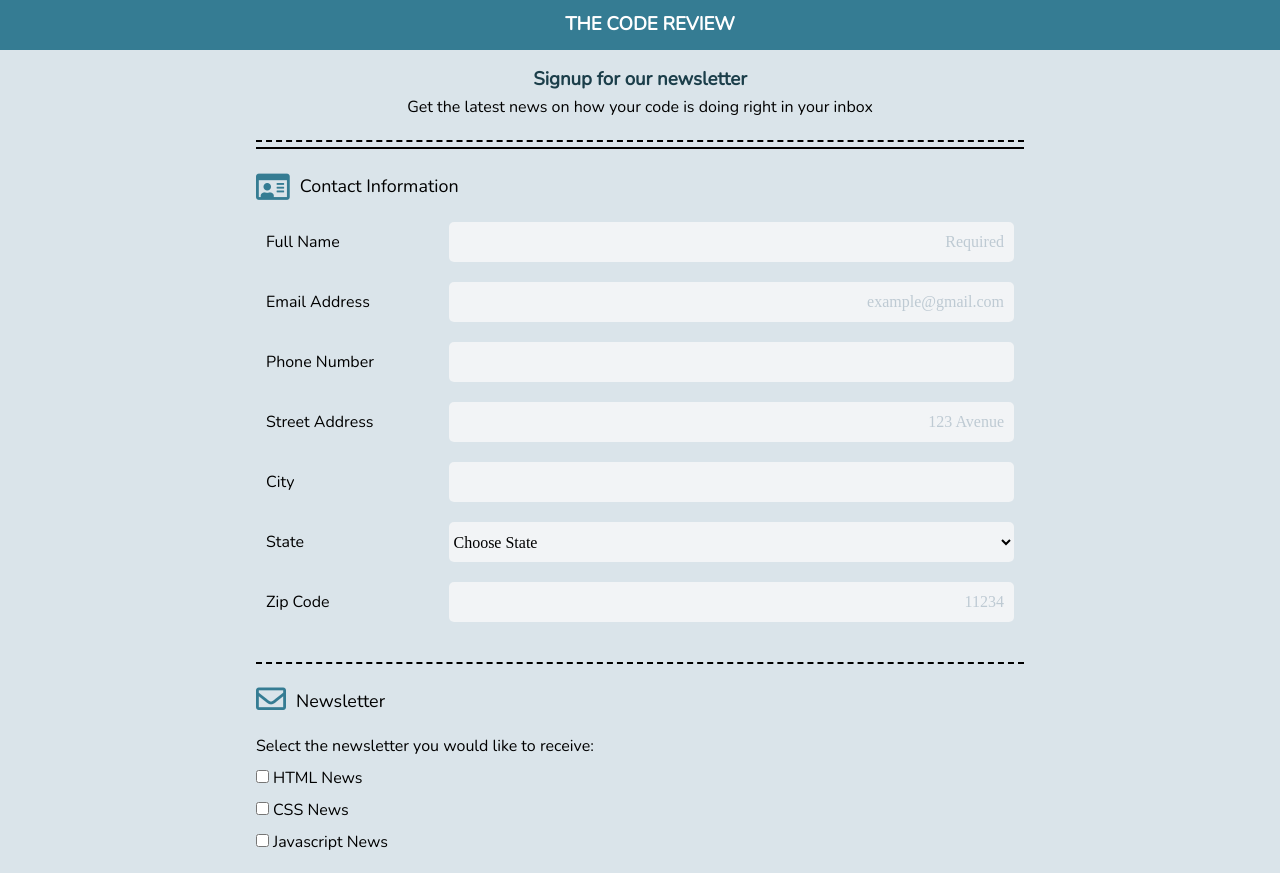
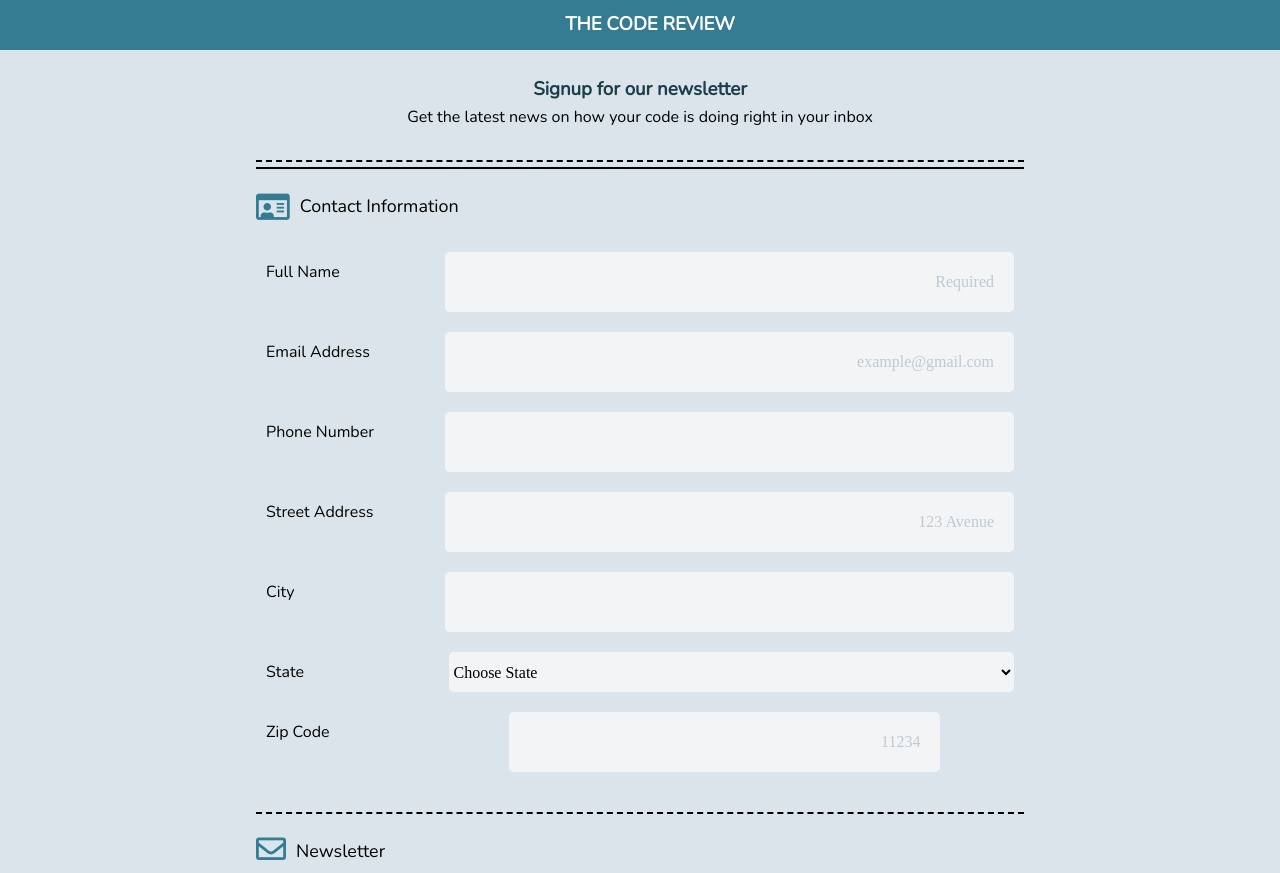
Before and after one commit to bbycobra/project_3, a plain HTML site: page index.html in a window 1280 px wide. Shown: the top 873 px of the page. Drawn offline with nearby package versions, Linux system fonts and the light colour scheme.

Commit message:
update to files

```diff
--- a/index.html
+++ b/index.html
@@ -3,7 +3,7 @@
 
 <head>
     <meta charset="utf-8">
-    <title>Portafolio</title>
+    <title>Signup Form</title>
     <meta name="viewport" content="width=device-width, initial-scale=1.0">
     <link rel="stylesheet" href="https://fonts.googleapis.com/css?family=Nunito">
     <link rel="stylesheet" href="https://fonts.googleapis.com/css?family=Roboto">
@@ -14,8 +14,9 @@
 
 <body>
 
+    <div class="headline">The Code Review</div>
+
     <header class="main">
-        <div class="headline">The Code Review</div>
         <div class="signup">Signup for our newsletter</div>
         <p>Get the latest news on how your code is doing right in your inbox</p>
     </header>
--- a/style.css
+++ b/style.css
@@ -9,10 +9,18 @@ input[type="text"],
 input[type="email"],
 input[type="number"],
 input[type="tel"],
-textarea,
+textarea {
+  width: 100%;
+  padding: 10px;
+  border: 1px;
+  border-radius: 5px;
+  background-color: #F2F4F6;
+  height: 5vh;
+}
+
 select {
-  width: 100%;
-  padding: 0;
+width: 100%;
+  padding: 0px;
   border: 1px;
   border-radius: 5px;
   background-color: #F2F4F6;
@@ -66,6 +74,10 @@ h3 {
     font-family: 'Nunito';
 }
 
+.main {
+    padding: 10px;
+}
+
 .main p {
     padding-bottom: 20px;
     text-align: center;
@@ -95,6 +107,7 @@ h3 {
 
 #zipcode {
     margin-bottom: 30px;
+    width: 55%;
 }
 
 /* ---- Navigation ---- */
@@ -128,7 +141,13 @@ h3 {
     color: #1B3E4A;
 }
 
-i.far {
+[class$="far fa-id-card"] {
+    font-size: 30px;
+    margin: 10px;
+    color: #357C93;
+}
+
+[class$="far fa-envelope"] {
     font-size: 30px;
     padding-right: 10px;
     color: #357C93;
@@ -176,4 +195,19 @@ footer {
         margin-bottom: 30px;
     }
 
+    [class$="far fa-id-card"] {
+        font-size: 30px;
+        padding-right: 10px;
+        padding-bottom: 10px;
+        margin: 0;
+        color: #357C93;
+    }
+
+    [class$="far fa-envelope"] {
+        font-size: 30px;
+        padding-right: 10px;
+        margin: 0;
+        color: #357C93;
+    }
+
 }
```
